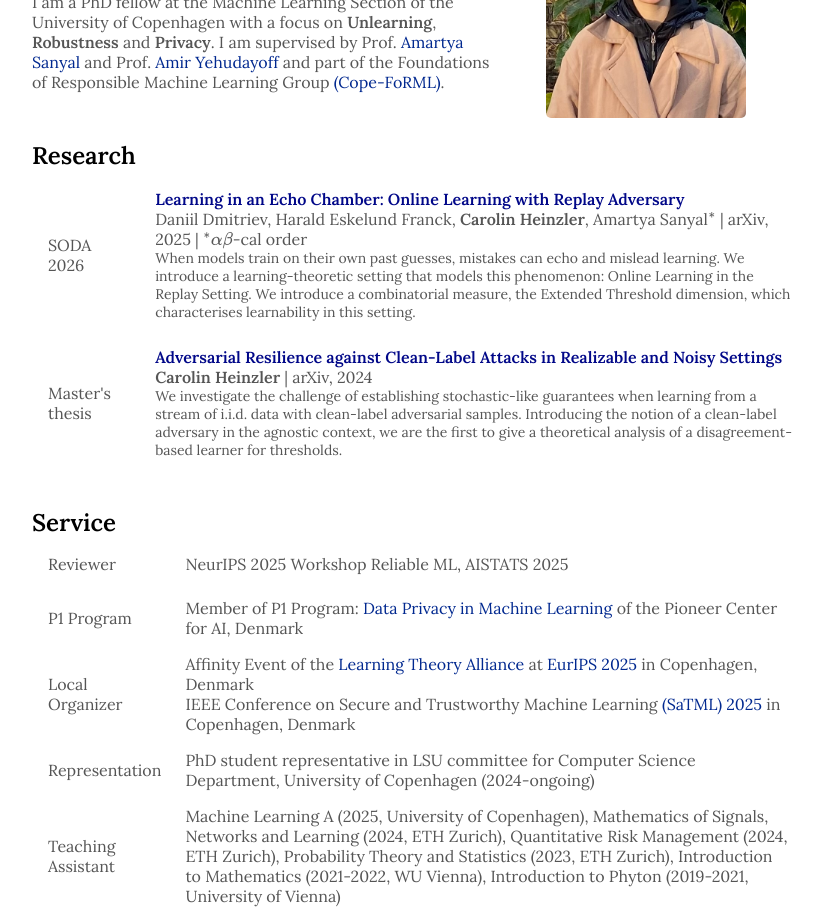
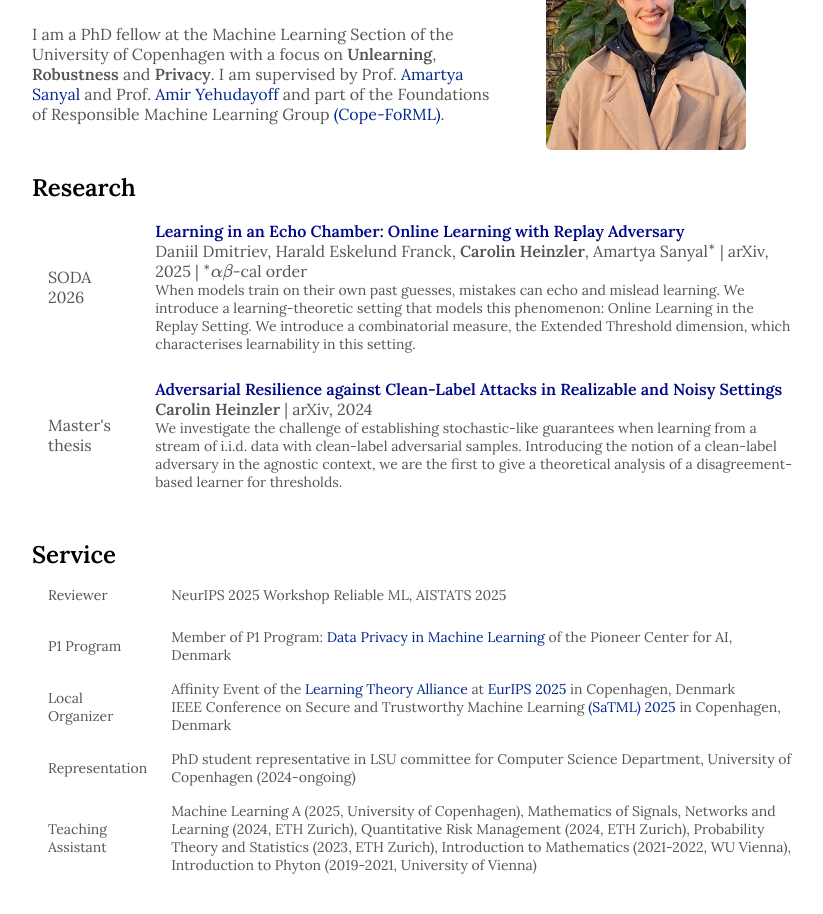
Before and after one commit to caroheinz/caroheinz.github.io, a plain HTML site: page index.html in a window 1280 px wide. Shown: the whole page, without its empty margins (224-1047 px from the left). After the commit the page ends 882 px from the top, so only its background shows below. Drawn offline with nearby package versions, Linux system fonts and the light colour scheme.

Commit message:
adjust font size

```diff
--- a/index.html
+++ b/index.html
@@ -38,6 +38,7 @@
             background-color: #ffffff;
             flex-direction: column;
         }
+
         .container {
             display: flex;
             width: 60%;
@@ -54,6 +55,12 @@
         .table2-container {
             margin-top: 30px;
             width: 60%;
+        }
+
+        .table2-container table,
+        .table2-container table th,
+        .table2-container table td {
+        font-size: 14px;   /* pick your size */
         }
 
         .info {
@@ -111,6 +118,7 @@
             max-width: 200px;
             border-radius: 5px;
         }
+
     </style>
 </head>
 <body>
@@ -187,6 +195,7 @@
                 border-spacing: 0px 0px;
                 border-collapse: separate;
                 margin: 0 auto">
+
             <tbody>
 
                 <tr>
@@ -239,6 +248,7 @@
 
 
                 <!-- additional <tr> for each service role -->
+        </table>
         </div>
 
 
```
